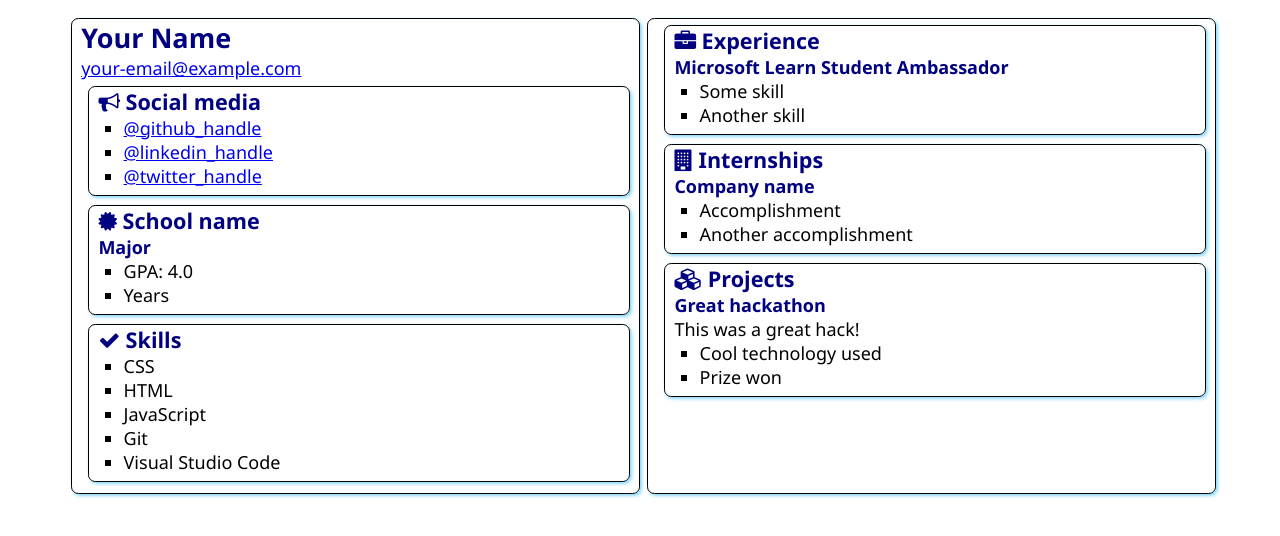
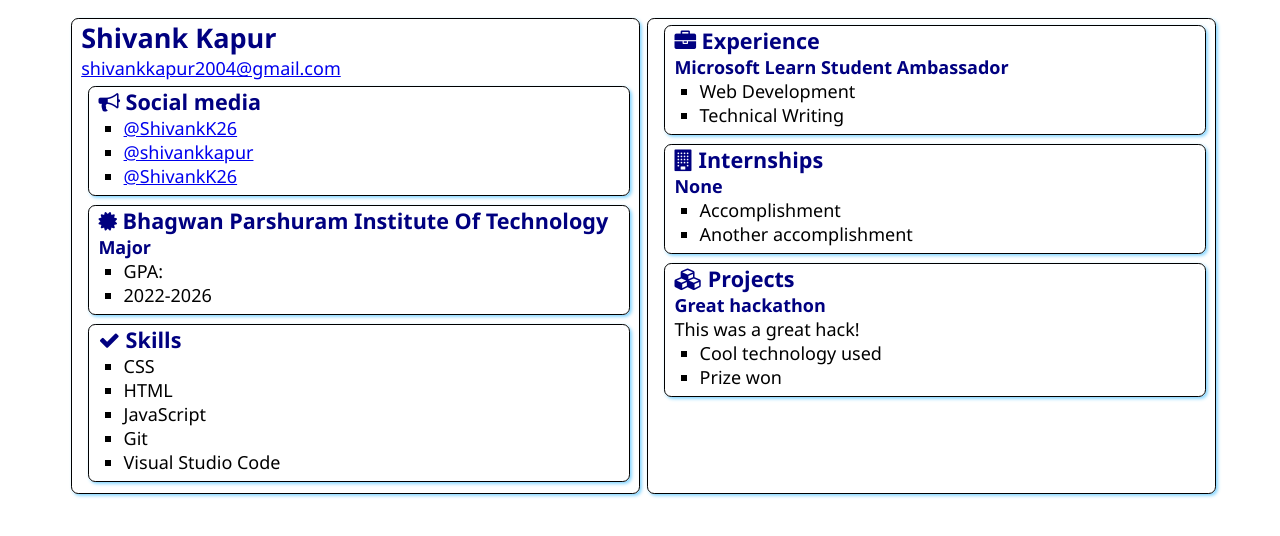
Before and after one commit to ShivankK26/SATechnicalOnboarding, a plain HTML site: page src/index.html in a window 1280 px wide. Drawn offline with Linux system fonts and the light colour scheme.

Commit message:
section 4 commit

```diff
--- a/src/index.html
+++ b/src/index.html
@@ -12,8 +12,8 @@
 <body>
     <main>
         <article class="box">
-            <h1>Your Name</h1>
-            <div><a href="mailto:your.email@example.com">your-email@example.com</a></div>
+            <h1>Shivank Kapur</h1>
+            <div><a href="mailto:your.email@example.com">shivankkapur2004@gmail.com</a></div>
 
             <section class="box">
                 <h2>
@@ -21,9 +21,9 @@
                     Social media
                 </h2>
                 <ul>
-                    <li><a href="https://github.com/<handle>">@github_handle</a></li>
-                    <li><a href="https://linkedin.com/in/<handle>">@linkedin_handle</a></li>
-                    <li><a href="https://twitter.com/<handle>">@twitter_handle</a></li>
+                    <li><a href="https://github.com/<ShivankK26>">@ShivankK26</a></li>
+                    <li><a href="https://linkedin.com/in/<shivankkapur>">@shivankkapur</a></li>
+                    <li><a href="https://twitter.com/<ShivankK26>">@ShivankK26</a></li>
                 </ul>
             </section>
 
@@ -31,12 +31,12 @@
                 <div class="education">
                     <h2>
                         <i class="fa fa-certificate" aria-hidden="true"></i>
-                        School name
+                        Bhagwan Parshuram Institute Of Technology
                     </h2>
                     <h3>Major</h3>
                     <ul>
-                        <li>GPA: 4.0</li>
-                        <li>Years</li>
+                        <li>GPA: </li>
+                        <li>2022-2026</li>
                     </ul>
                 </div>
             </section>
@@ -63,8 +63,8 @@
                 </h2>
                 <h3>Microsoft Learn Student Ambassador</h3>
                 <ul>
-                    <li>Some skill</li>
-                    <li>Another skill</li>
+                    <li>Web Development</li>
+                    <li>Technical Writing</li>
                 </ul>
             </section>
             <section class="box">
@@ -73,7 +73,7 @@
                     Internships
                 </h2>
 
-                <h3>Company name</h3>
+                <h3>None</h3>
                 <ul>
                     <li>Accomplishment</li>
                     <li>Another accomplishment</li>
```
